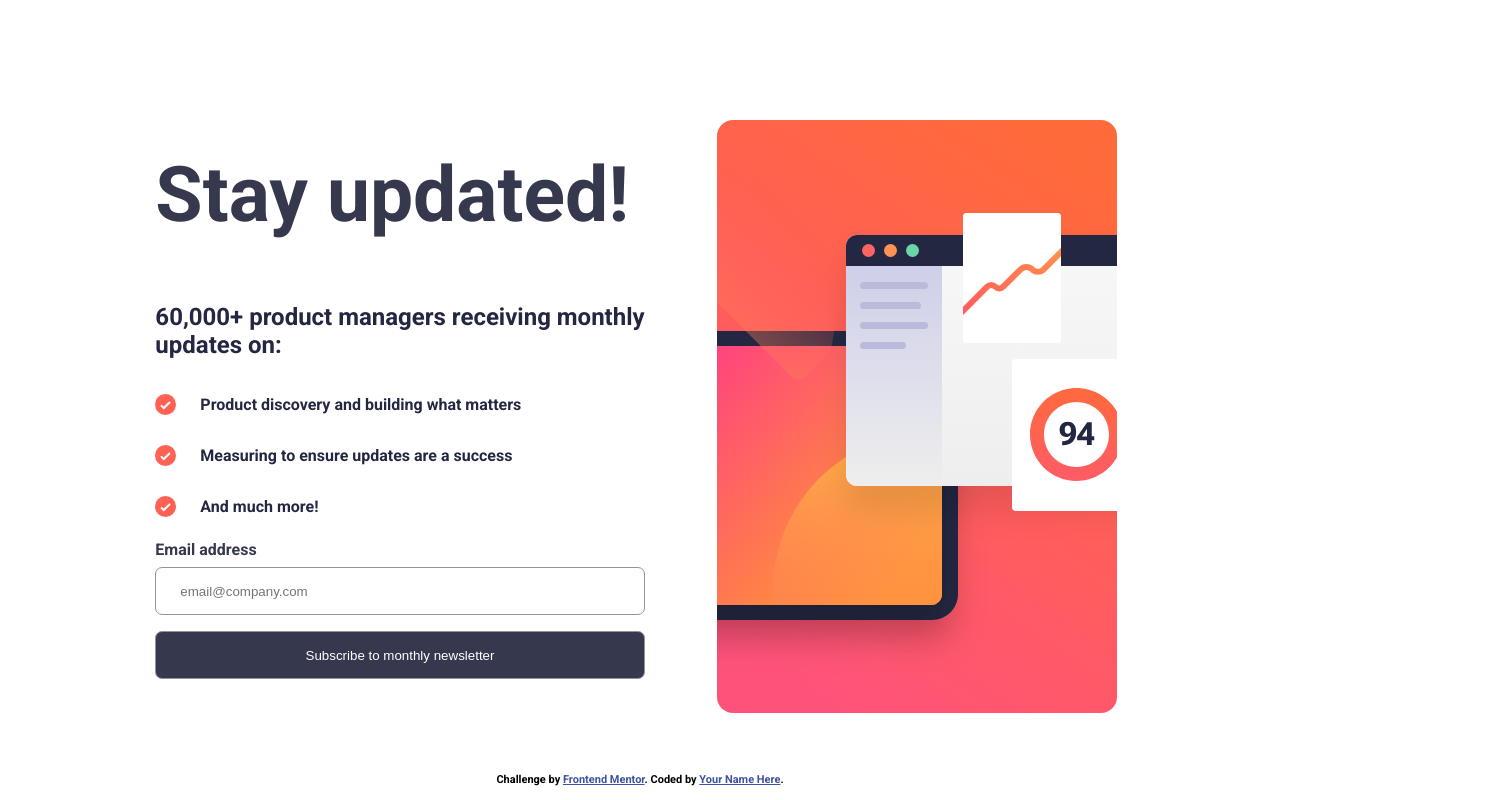
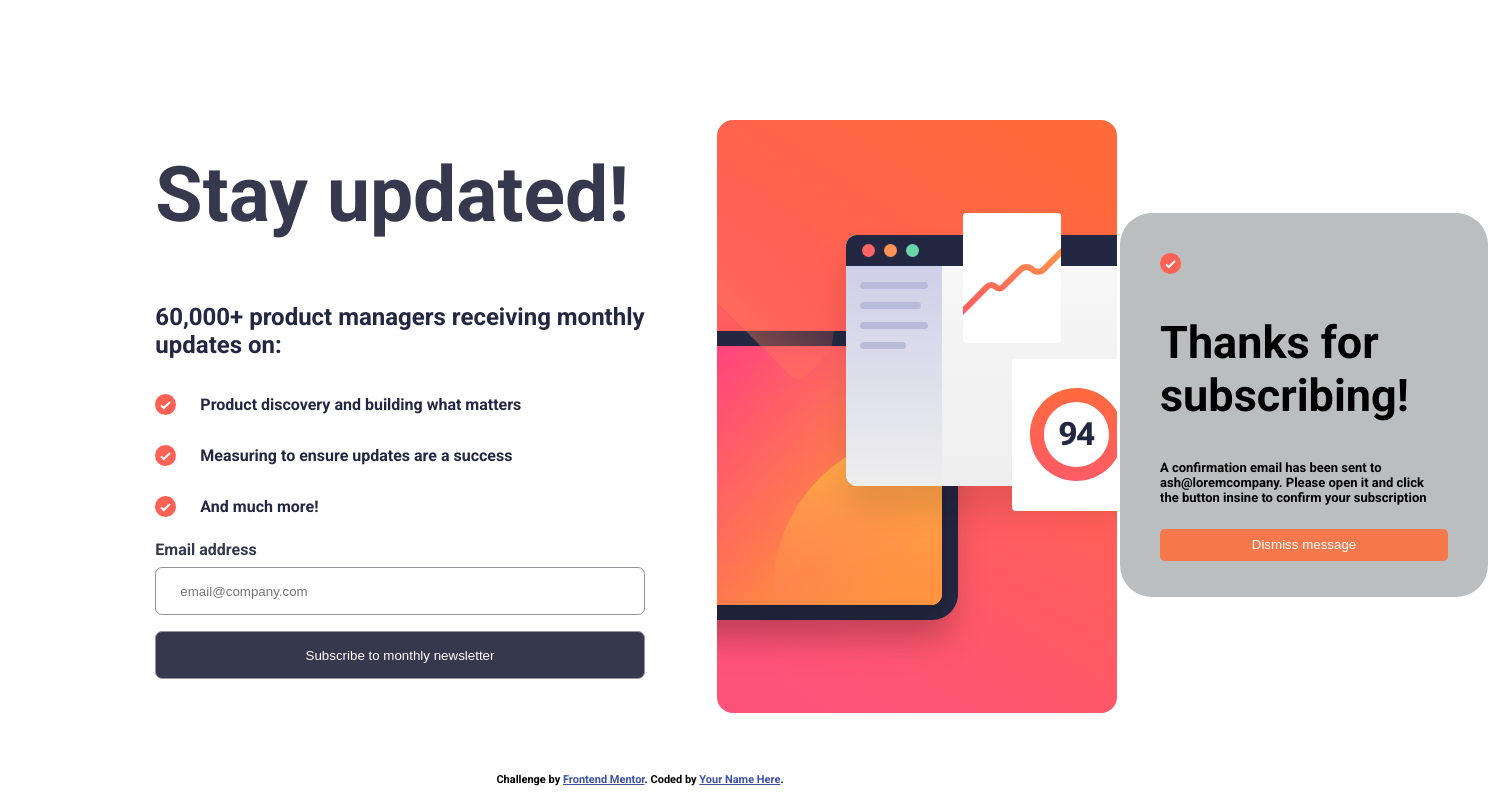
Before and after one commit to mikaelelias/newsletter-sign-up-with-success-message-main, a plain HTML site: page index.html in a window 1280 px wide. Both pictures are taken after a click on the button "Subscribe to monthly newsletter". Shown: the whole page, 1488 px wide, since content can reach past the window. Drawn offline with Linux system fonts and the light colour scheme.

Commit message:
Init Javascript

```diff
--- a/index.html
+++ b/index.html
@@ -48,7 +48,7 @@
           <label for="email">Email address</label>
           <input type="email" name="email" class="input-email" required placeholder="email@company.com">
 
-          <button class="btn">Subscribe to monthly newsletter</button>
+          <button class="btn" onclick="btn_modal_validation()">Subscribe to monthly newsletter</button>
         </div>
 
       </div>
@@ -74,16 +74,16 @@
             ash@loremcompany. Please open it and click <br> the button insine to confirm your subscription</p>
         </div>
 
-        <button class="btn_modal">Dismiss message</button>
+        <button class="btn_dismiss" onclick="close_btn()">Dismiss message</button>
       </div>
     </div>
   </section>
-
 
   <div class="attribution">
     Challenge by <a href="https://www.frontendmentor.io?ref=challenge" target="_blank">Frontend Mentor</a>.
     Coded by <a href="#">Your Name Here</a>.
   </div>
 
+  <script src="main.js"></script>
 </body>
 </html>
--- /dev/null
+++ b/main.js
@@ -0,0 +1,9 @@
+function btn_modal_validation() {
+    let modal_open = document.querySelector(".modal");
+    modal_open.style.display = "block"
+}
+
+function close_btn() {
+    let close_modal = document.querySelector(".modal");
+    close_modal.style.display = "none"
+}
--- a/style.css
+++ b/style.css
@@ -92,6 +92,7 @@ label {
     border-radius: 7px;
     border-color: hsl(231, 7%, 60%);
     color: hsl(0, 0%, 100%);
+    cursor: pointer;
 }
 
 .modal {
@@ -135,7 +136,7 @@ label {
     margin-top: 0.5rem;
 }
 
-.btn_modal {
+.btn_dismiss {
     background-color: rgb(245, 121, 76);
     width: 100%;
     height: 2rem;
```
